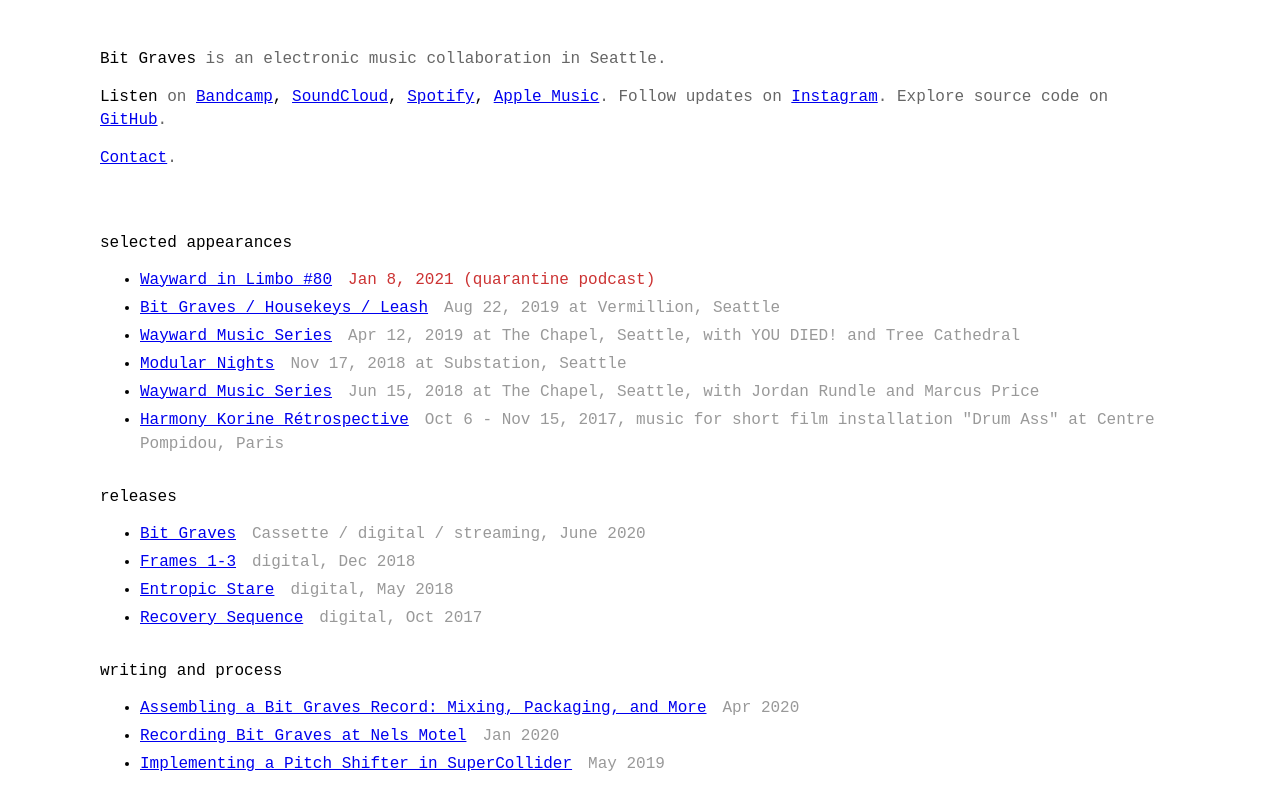
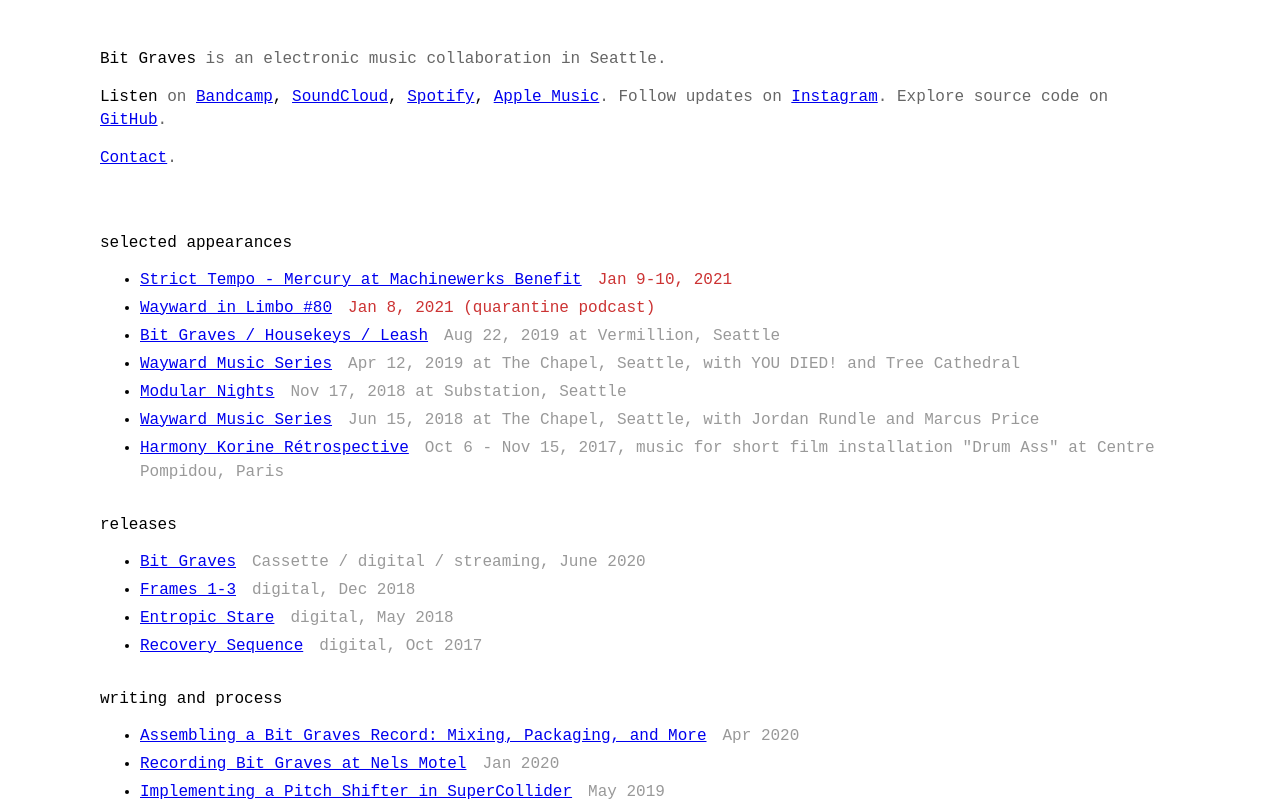
Before and after one commit to bitgraves/bitgraves-www, a React (Create React App) app: page / in a window 1280 px wide. Shown: the top 801 px of the page. Built offline with nearby package versions, Linux system fonts and the light colour scheme.

Commit message:
add mercury benefit

```diff
--- a/src/App.js
+++ b/src/App.js
@@ -25,6 +25,7 @@
 
 // can use isHighlight: true
 const LIVE_LINKS = [
+  { name: 'Strict Tempo - Mercury at Machinewerks Benefit', url: 'https://www.twitch.tv/voxsinistra', details: 'Jan 9-10, 2021', isHighlight: true },
   { name: 'Wayward in Limbo #80', url: 'https://www.waywardmusic.org/?p=5880', details: 'Jan 8, 2021 (quarantine podcast)', isHighlight: true },
   { name: 'Bit Graves / Housekeys / Leash', url: 'https://www.facebook.com/events/2501976026515799/', details: 'Aug 22, 2019 at Vermillion, Seattle' },
   { name: 'Wayward Music Series', url: 'http://www.waywardmusic.org/event/you-died-tree-cathedral-bit-graves/', details: 'Apr 12, 2019 at The Chapel, Seattle, with YOU DIED! and Tree Cathedral' },
```
